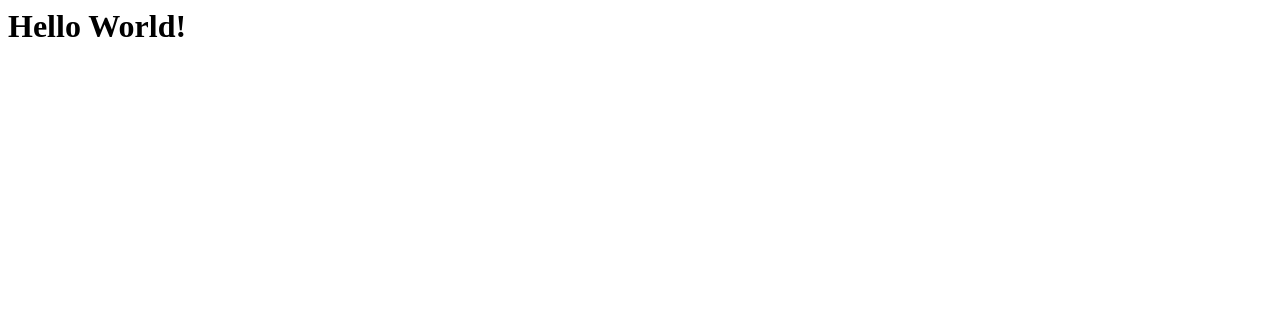
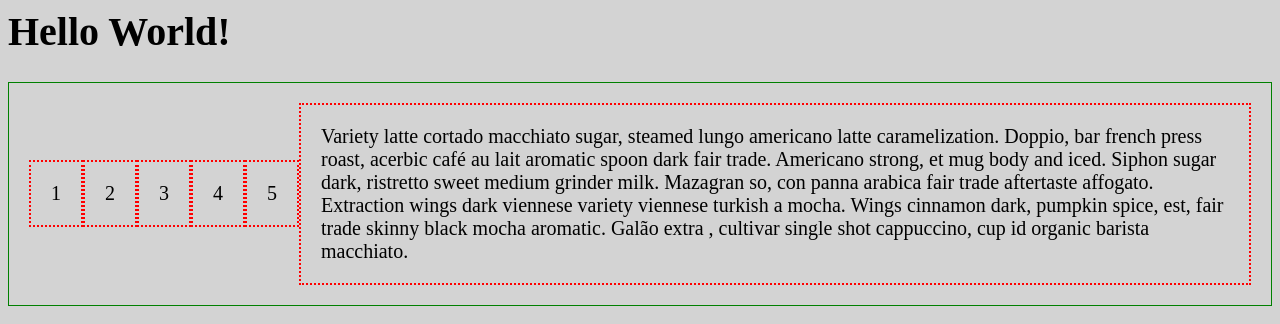
Before and after one commit to charger71/cl-sept-21, a plain HTML site: page index.html in a window 1280 px wide. Drawn offline with Linux system fonts and the light colour scheme.

Commit message:
flexbox example update

```diff
--- a/css/style.css
+++ b/css/style.css
@@ -0,0 +1,23 @@
+body{
+    background-color: lightgray;
+    font-size: 20px;
+}
+
+
+
+.flex-parent {
+    display: flex;
+
+    justify-content: space-between;
+    align-items: center;
+    flex-direction: row;
+
+    border: solid 1px green;
+    padding: 20px;
+}
+
+.flex-item {
+
+    border: dotted 2px red;
+    padding: 20px;
+}
--- a/index.html
+++ b/index.html
@@ -1,6 +1,10 @@
 <html>
 <head>
 <meta http-equiv="Content-Type" content="text/html; charset=UTF-8">
+<meta name="viewport" content="width=device-width, initial-scale=1">
+
+<link href="css/style.css" rel="stylesheet">
+
 <title>Code Louisville Class September '21</title>
 
 </head>
@@ -9,5 +13,28 @@
 
 <h1>Hello World!</h1>
 
+<div class="flex-parent">
+
+    <div class="flex-item"> 1 </div>
+
+    <div class="flex-item"> 2 </div>
+
+    <div class="flex-item"> 3 </div>
+
+    <div class="flex-item"> 4 </div>
+
+    <div class="flex-item"> 5 </div>
+
+    <div class="flex-item">
+        Variety latte cortado macchiato sugar, steamed lungo americano latte caramelization. Doppio, bar  french press roast, acerbic café au lait aromatic spoon dark fair trade. Americano strong, et mug body and iced. Siphon sugar dark, ristretto sweet medium grinder milk.
+
+        Mazagran so, con panna arabica fair trade aftertaste affogato. Extraction wings dark viennese variety viennese turkish a mocha. Wings cinnamon dark, pumpkin spice, est, fair trade skinny black mocha aromatic. Galão extra , cultivar single shot cappuccino, cup id organic barista macchiato.
+    </div>
+
+</div>
+
+
+
+
 </body>
 </html>
```
Also changed, not shown: 1 other file.
